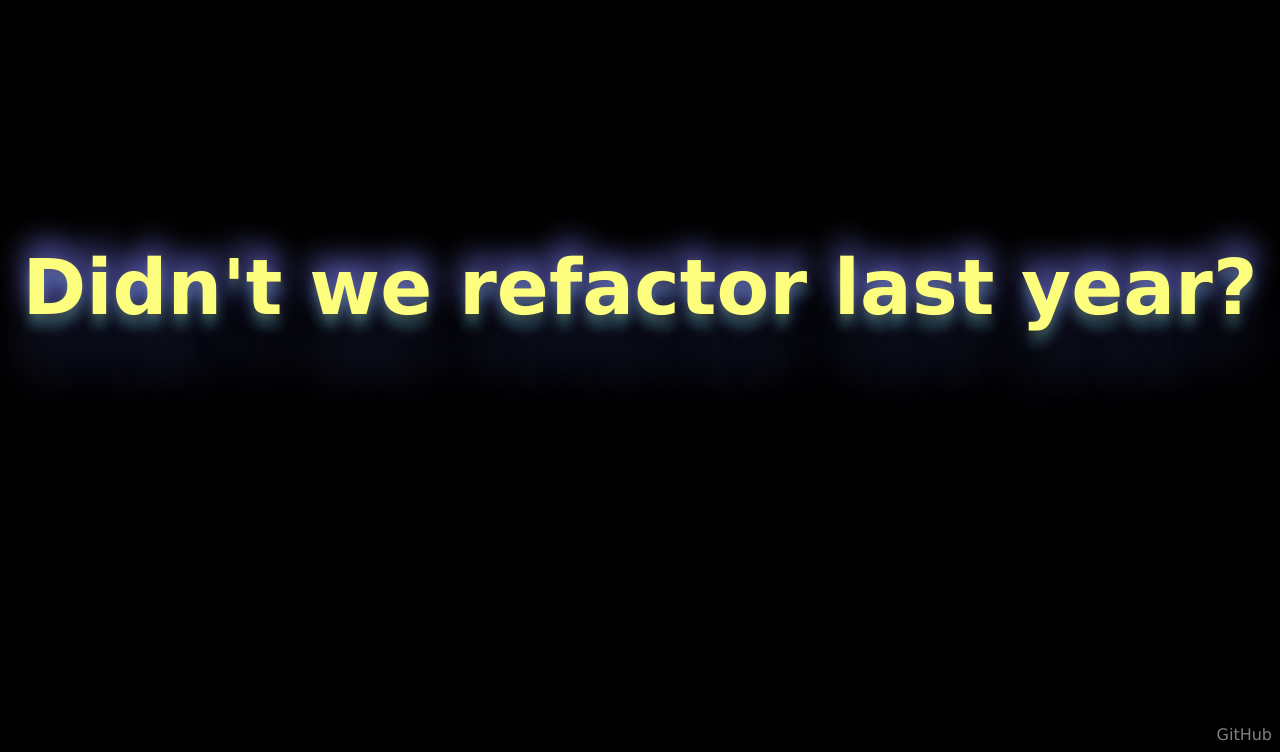
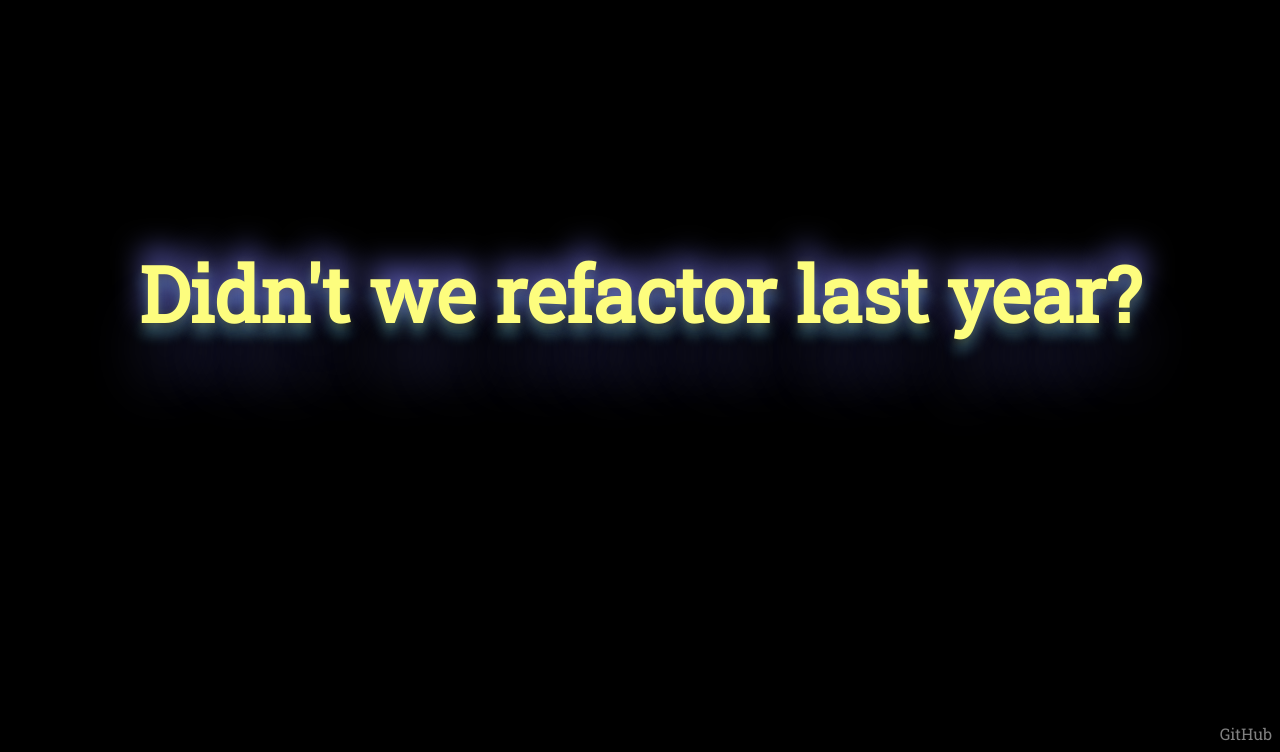
Before and after one commit to cherouvim/famous-last-words.com, a website: page index.html in a window 1280 px wide. Shown: the part 48-800 px from the top of the page. Drawn offline with Linux system fonts and the light colour scheme.

Commit message:
Dev/mybranch (#1)
* update: changed font-family

```diff
--- a/index.html
+++ b/index.html
@@ -10,10 +10,18 @@
     />
     <link rel="icon" href="/favicon.png?1" />
     <link rel="manifest" href="/manifest.json?1" />
+    <link rel="preconnect" href="https://fonts.googleapis.com" />
+    <link rel="preconnect" href="https://fonts.gstatic.com" crossorigin />
+    <link
+      href="https://fonts.googleapis.com/css2?family=Dancing+Script:wght@500&family=Roboto+Slab&display=swap"
+      rel="stylesheet"
+    />
     <style>
       body {
         background: #000;
-        font-family: Verdana, Geneva, Tahoma, sans-serif;
+        /* font-family: Verdana, Geneva, Tahoma, sans-serif; */
+        /* font-family: 'Dancing Script', Geneva, Tahoma, sans-serif; */
+        font-family: 'Roboto Slab', Geneva, Tahoma, sans-serif;
       }
       h1 {
         text-align: center;
@@ -61,7 +69,7 @@
           return Math.random() - 0.5;
         }
       );
-      const h1 = window.document.querySelector("h1");
+      const h1 = window.document.querySelector('h1');
       let nextRandomLastWordsQuoteIndex = 0;
       window.renderNextRandomLastWordsQuote = function () {
         h1.innerHTML = famousLastWordsQuotes[nextRandomLastWordsQuoteIndex];
```
